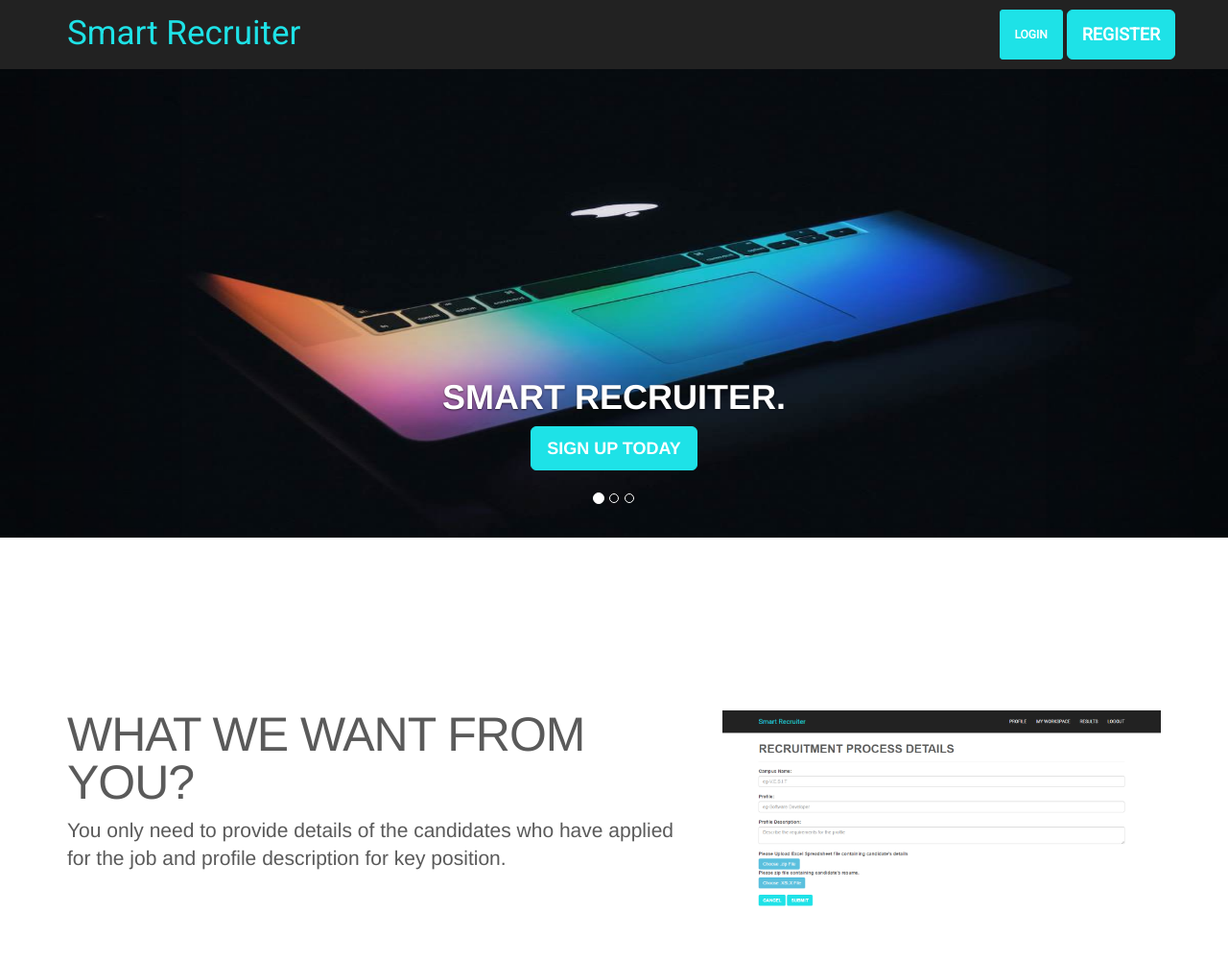
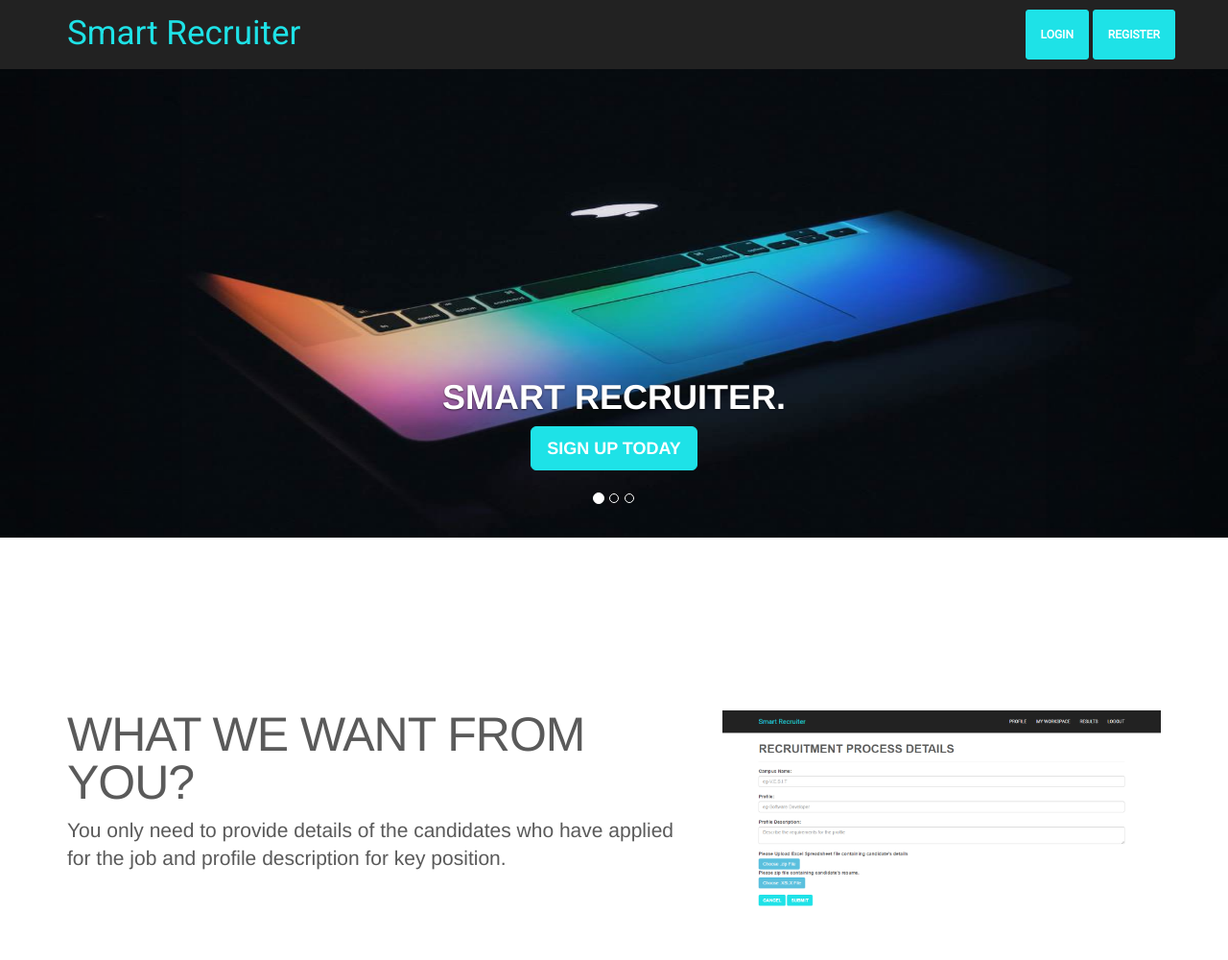
Before and after one commit to sachdevnitin19/MEAN, a website: page public/app/views/index.html in a window 1280 px wide. Shown: the top 1000 px of the page at 96% size. Drawn offline with nearby package versions, Linux system fonts and the light colour scheme; some packages are replaced by stand-ins of ours; no server answers.

Commit message:
nodemailer final setup 2

```diff
--- a/public/app/views/index.html
+++ b/public/app/views/index.html
@@ -77,7 +77,7 @@
                       &nbsp;
                     </li>
                     <li class="">
-                      <a class="btn btn-lg btn-primary" href="#mydodal" data-toggle="modal" role="button" ng-show="!main.loggedIn">Register</a>
+                      <a class="btn btn-sm btn-primary" href="#mydodal" data-toggle="modal" role="button" ng-show="!main.loggedIn">Register</a>
                     </li>
 
                     <li class="">
```
